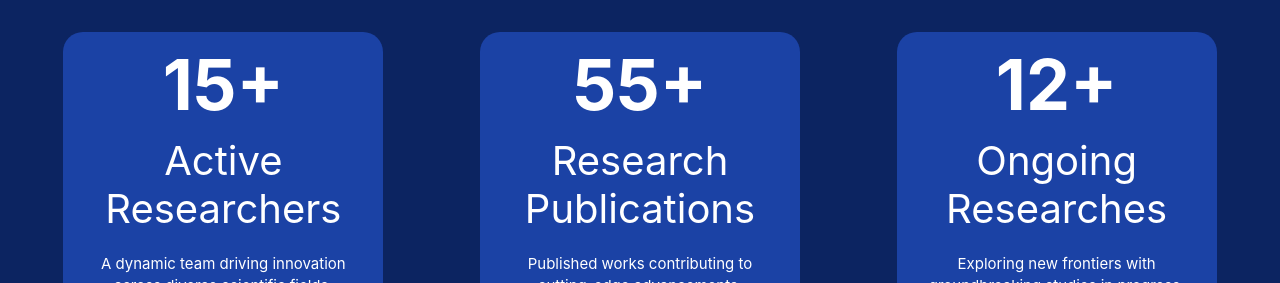
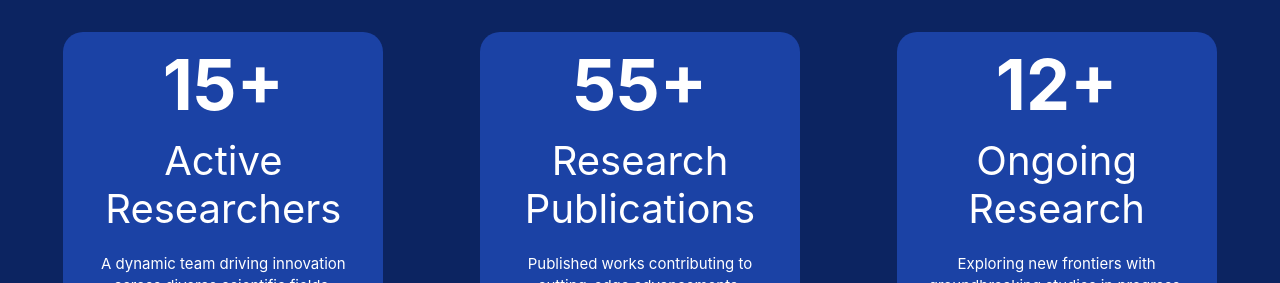
Before and after one commit to Brainless-Loco/bike-portfolio, a React (Create React App) app: page / in a window 1280 px wide. Shown: the part 2100-2383 px from the top of the page. Built offline with nearby package versions, Linux system fonts and the light colour scheme; no server answers; the database is empty.

Commit message:
Small typo fixed

```diff
--- a/src/Components/CountSection/Count.js
+++ b/src/Components/CountSection/Count.js
@@ -9,7 +9,7 @@ const Count = () => {
             <div className="row text-center">
                 <CountEachSection shortDescrption={"A dynamic team driving innovation across diverse scientific fields."}  EndCount={15} Name="Active Researchers" />
                 <CountEachSection shortDescrption={"Published works contributing to cutting-edge advancements."}  EndCount={55} Name="Research Publications" />
-                <CountEachSection shortDescrption={"Exploring new frontiers with groundbreaking studies in progress."}  EndCount={12} Name="Ongoing Researches" />
+                <CountEachSection shortDescrption={"Exploring new frontiers with groundbreaking studies in progress."}  EndCount={12} Name="Ongoing Research" />
             </div>
 
         </div>
```
